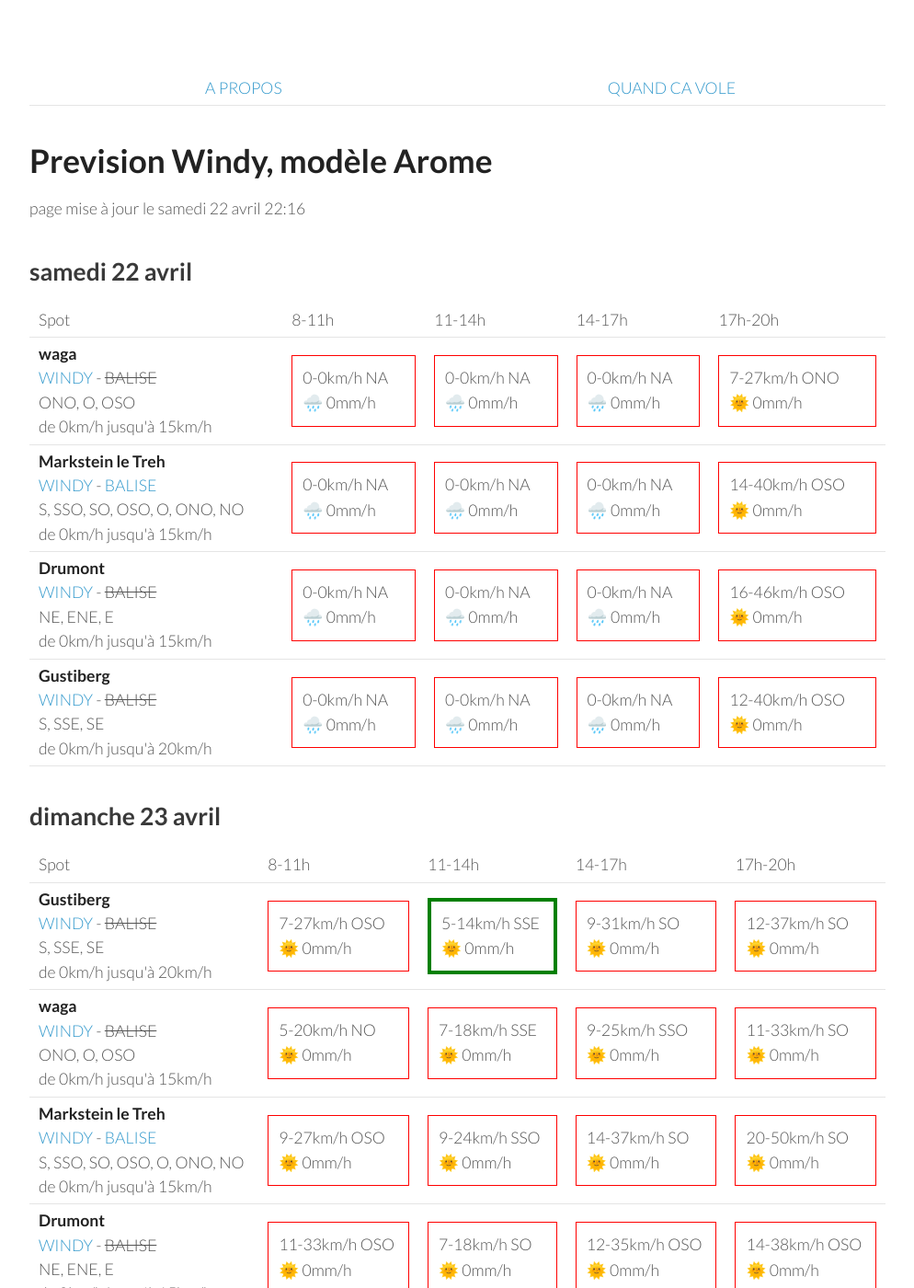
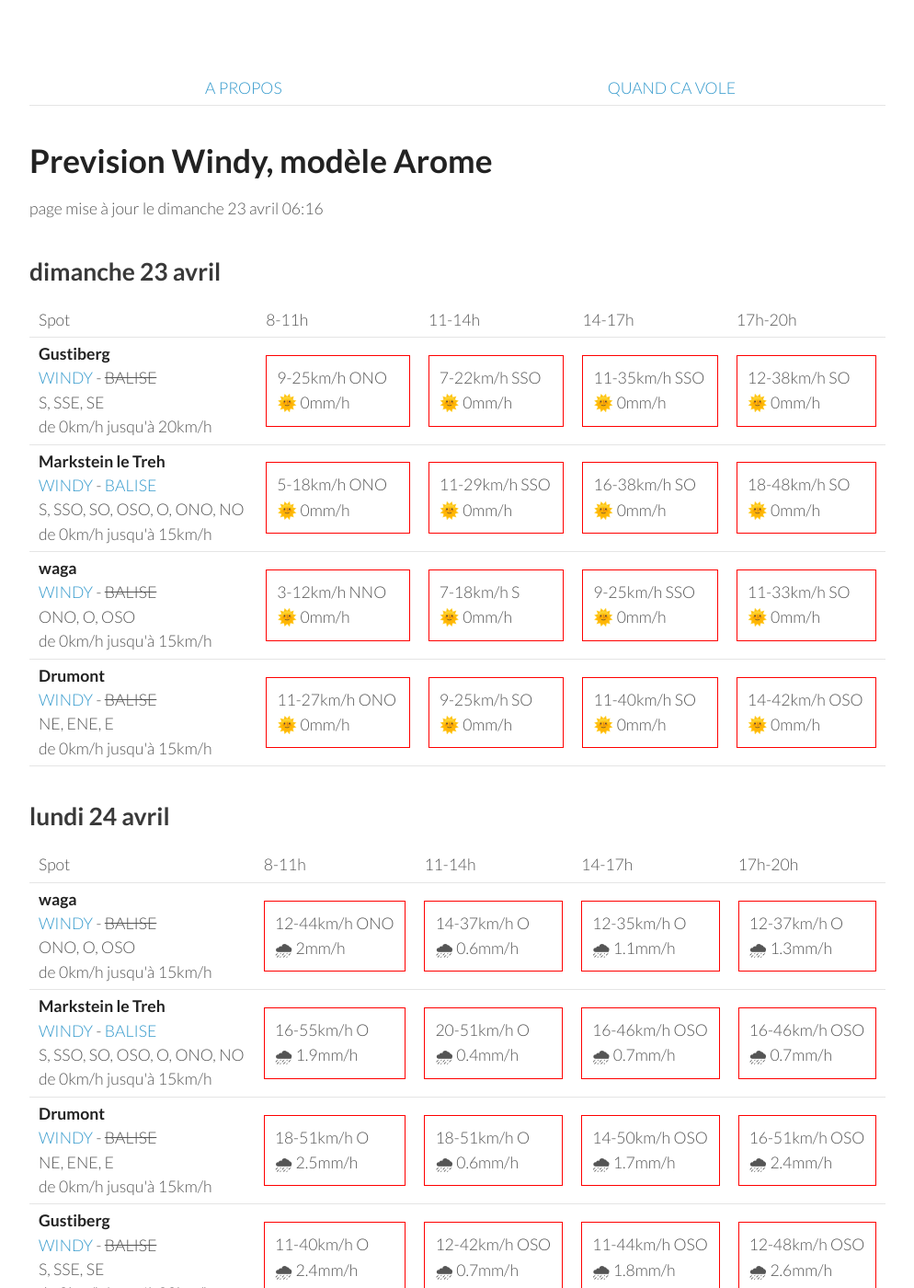
Before and after one commit to parapente-dans-le-nord/parapente-dans-le-nord.github.io, a Jekyll site: the page built from vosges.markdown, in a window 1280 px wide and 1400 px high. Shown: the whole window at 92% size, without its empty margins (26-1020 px from the left). Built offline with Jekyll 4.4.1, drawn with Linux system fonts in a browser that asks for light colours; some of the changed text lies outside the part shown.

Commit message:
update index.markdown

```diff
--- a/vosges.markdown
+++ b/vosges.markdown
@@ -7,60 +7,8 @@ title:  "Tous les spots"
 {: .links}
 
 # Prevision Windy, modèle Arome
-page mise à jour le samedi 22 avril 22:16
+page mise à jour le dimanche 23 avril 06:16
 
-## samedi 22 avril
-
-{::nomarkdown}
-<table>
-  <tbody>
-    <tr>
-      <td>Spot</td>
-      <td>8-11h</td>
-      <td>11-14h</td>
-      <td>14-17h</td>
-      <td>17h-20h</td>
-    </tr>
-<tr>
-        <td><strong>waga</strong><br><a href="https://windy.com/47.903/6.996?47.900,6.983,15">WINDY</a> - <span class="no-balise"> BALISE </span><br> <span class="vent-favorable">ONO, O, OSO</span><br><span class="force-vent">de 0km/h jusqu'à 15km/h</span> </td>
-
-            <td><div class="not-flyable"><p>0-0km/h NA</p><p>🌧️ 0mm/h</p></div></td>
-            <td><div class="not-flyable"><p>0-0km/h NA</p><p>🌧️ 0mm/h</p></div></td>
-            <td><div class="not-flyable"><p>0-0km/h NA</p><p>🌧️ 0mm/h</p></div></td>
-            <td><div class="not-flyable"><p>7-27km/h ONO</p><p>🌞 0mm/h</p></div></td>
-
-    </tr>
-<tr>
-        <td><strong>Markstein le Treh</strong><br><a href="https://windy.com/47.926/7.012?47.505,7.012,8,m:eY1agmQ">WINDY</a> - <span class=""><a href="http://www.balisemeteo.com/balise.php?idBalise=136">BALISE</a> </span><br> <span class="vent-favorable">S, SSO, SO, OSO, O, ONO, NO</span><br><span class="force-vent">de 0km/h jusqu'à 15km/h</span> </td>
-
-            <td><div class="not-flyable"><p>0-0km/h NA</p><p>🌧️ 0mm/h</p></div></td>
-            <td><div class="not-flyable"><p>0-0km/h NA</p><p>🌧️ 0mm/h</p></div></td>
-            <td><div class="not-flyable"><p>0-0km/h NA</p><p>🌧️ 0mm/h</p></div></td>
-            <td><div class="not-flyable"><p>14-40km/h OSO</p><p>🌞 0mm/h</p></div></td>
-
-    </tr>
-<tr>
-        <td><strong>Drumont</strong><br><a href="https://windy.com/47.898/6.919?47.687,6.919,9,m:eYYagmG">WINDY</a> - <span class="no-balise"> BALISE </span><br> <span class="vent-favorable">NE, ENE, E</span><br><span class="force-vent">de 0km/h jusqu'à 15km/h</span> </td>
-
-            <td><div class="not-flyable"><p>0-0km/h NA</p><p>🌧️ 0mm/h</p></div></td>
-            <td><div class="not-flyable"><p>0-0km/h NA</p><p>🌧️ 0mm/h</p></div></td>
-            <td><div class="not-flyable"><p>0-0km/h NA</p><p>🌧️ 0mm/h</p></div></td>
-            <td><div class="not-flyable"><p>16-46km/h OSO</p><p>🌞 0mm/h</p></div></td>
-
-    </tr>
-<tr>
-        <td><strong>Gustiberg</strong><br><a href="https://windy.com/47.894/6.934?47.891,6.934,15,m:eYYagmI">WINDY</a> - <span class="no-balise"> BALISE </span><br> <span class="vent-favorable">S, SSE, SE</span><br><span class="force-vent">de 0km/h jusqu'à 20km/h</span> </td>
-
-            <td><div class="not-flyable"><p>0-0km/h NA</p><p>🌧️ 0mm/h</p></div></td>
-            <td><div class="not-flyable"><p>0-0km/h NA</p><p>🌧️ 0mm/h</p></div></td>
-            <td><div class="not-flyable"><p>0-0km/h NA</p><p>🌧️ 0mm/h</p></div></td>
-            <td><div class="not-flyable"><p>12-40km/h OSO</p><p>🌞 0mm/h</p></div></td>
-
-    </tr>
-
-</tbody>
-</table>
-{:/}
 ## dimanche 23 avril
 
 {::nomarkdown}
@@ -76,40 +24,40 @@ page mise à jour le samedi 22 avril 22:16
 <tr>
         <td><strong>Gustiberg</strong><br><a href="https://windy.com/47.894/6.934?47.891,6.934,15,m:eYYagmI">WINDY</a> - <span class="no-balise"> BALISE </span><br> <span class="vent-favorable">S, SSE, SE</span><br><span class="force-vent">de 0km/h jusqu'à 20km/h</span> </td>
 
-            <td><div class="not-flyable"><p>7-27km/h OSO</p><p>🌞 0mm/h</p></div></td>
-            <td><div class="flyable"><p>5-14km/h SSE</p><p>🌞 0mm/h</p></div></td>
-            <td><div class="not-flyable"><p>9-31km/h SO</p><p>🌞 0mm/h</p></div></td>
-            <td><div class="not-flyable"><p>12-37km/h SO</p><p>🌞 0mm/h</p></div></td>
+            <td><div class="not-flyable"><p>9-25km/h ONO</p><p>🌞 0mm/h</p></div></td>
+            <td><div class="not-flyable"><p>7-22km/h SSO</p><p>🌞 0mm/h</p></div></td>
+            <td><div class="not-flyable"><p>11-35km/h SSO</p><p>🌞 0mm/h</p></div></td>
+            <td><div class="not-flyable"><p>12-38km/h SO</p><p>🌞 0mm/h</p></div></td>
+
+
+    </tr>
+<tr>
+        <td><strong>Markstein le Treh</strong><br><a href="https://windy.com/47.926/7.012?47.505,7.012,8,m:eY1agmQ">WINDY</a> - <span class=""><a href="http://www.balisemeteo.com/balise.php?idBalise=136">BALISE</a> </span><br> <span class="vent-favorable">S, SSO, SO, OSO, O, ONO, NO</span><br><span class="force-vent">de 0km/h jusqu'à 15km/h</span> </td>
+
+            <td><div class="not-flyable"><p>5-18km/h ONO</p><p>🌞 0mm/h</p></div></td>
+            <td><div class="not-flyable"><p>11-29km/h SSO</p><p>🌞 0mm/h</p></div></td>
+            <td><div class="not-flyable"><p>16-38km/h SO</p><p>🌞 0mm/h</p></div></td>
+            <td><div class="not-flyable"><p>18-48km/h SO</p><p>🌞 0mm/h</p></div></td>
 
 
     </tr>
 <tr>
         <td><strong>waga</strong><br><a href="https://windy.com/47.903/6.996?47.900,6.983,15">WINDY</a> - <span class="no-balise"> BALISE </span><br> <span class="vent-favorable">ONO, O, OSO</span><br><span class="force-vent">de 0km/h jusqu'à 15km/h</span> </td>
 
-            <td><div class="not-flyable"><p>5-20km/h NO</p><p>🌞 0mm/h</p></div></td>
-            <td><div class="not-flyable"><p>7-18km/h SSE</p><p>🌞 0mm/h</p></div></td>
+            <td><div class="not-flyable"><p>3-12km/h NNO</p><p>🌞 0mm/h</p></div></td>
+            <td><div class="not-flyable"><p>7-18km/h S</p><p>🌞 0mm/h</p></div></td>
             <td><div class="not-flyable"><p>9-25km/h SSO</p><p>🌞 0mm/h</p></div></td>
             <td><div class="not-flyable"><p>11-33km/h SO</p><p>🌞 0mm/h</p></div></td>
 
 
     </tr>
 <tr>
-        <td><strong>Markstein le Treh</strong><br><a href="https://windy.com/47.926/7.012?47.505,7.012,8,m:eY1agmQ">WINDY</a> - <span class=""><a href="http://www.balisemeteo.com/balise.php?idBalise=136">BALISE</a> </span><br> <span class="vent-favorable">S, SSO, SO, OSO, O, ONO, NO</span><br><span class="force-vent">de 0km/h jusqu'à 15km/h</span> </td>
-
-            <td><div class="not-flyable"><p>9-27km/h OSO</p><p>🌞 0mm/h</p></div></td>
-            <td><div class="not-flyable"><p>9-24km/h SSO</p><p>🌞 0mm/h</p></div></td>
-            <td><div class="not-flyable"><p>14-37km/h SO</p><p>🌞 0mm/h</p></div></td>
-            <td><div class="not-flyable"><p>20-50km/h SO</p><p>🌞 0mm/h</p></div></td>
-
-
-    </tr>
-<tr>
         <td><strong>Drumont</strong><br><a href="https://windy.com/47.898/6.919?47.687,6.919,9,m:eYYagmG">WINDY</a> - <span class="no-balise"> BALISE </span><br> <span class="vent-favorable">NE, ENE, E</span><br><span class="force-vent">de 0km/h jusqu'à 15km/h</span> </td>
 
-            <td><div class="not-flyable"><p>11-33km/h OSO</p><p>🌞 0mm/h</p></div></td>
-            <td><div class="not-flyable"><p>7-18km/h SO</p><p>🌞 0mm/h</p></div></td>
-            <td><div class="not-flyable"><p>12-35km/h OSO</p><p>🌞 0mm/h</p></div></td>
-            <td><div class="not-flyable"><p>14-38km/h OSO</p><p>🌞 0mm/h</p></div></td>
+            <td><div class="not-flyable"><p>11-27km/h ONO</p><p>🌞 0mm/h</p></div></td>
+            <td><div class="not-flyable"><p>9-25km/h SO</p><p>🌞 0mm/h</p></div></td>
+            <td><div class="not-flyable"><p>11-40km/h SO</p><p>🌞 0mm/h</p></div></td>
+            <td><div class="not-flyable"><p>14-42km/h OSO</p><p>🌞 0mm/h</p></div></td>
 
 
     </tr>
@@ -132,40 +80,40 @@ page mise à jour le samedi 22 avril 22:16
 <tr>
         <td><strong>waga</strong><br><a href="https://windy.com/47.903/6.996?47.900,6.983,15">WINDY</a> - <span class="no-balise"> BALISE </span><br> <span class="vent-favorable">ONO, O, OSO</span><br><span class="force-vent">de 0km/h jusqu'à 15km/h</span> </td>
 
-            <td><div class="not-flyable"><p>12-37km/h ONO</p><p>🌧 1.9mm/h</p></div></td>
-            <td><div class="not-flyable"><p>22-64km/h O</p><p>🌧 0.3mm/h</p></div></td>
-            <td><div class="not-flyable"><p>22-64km/h O</p><p>🌧 0.3mm/h</p></div></td>
-            <td><div class="not-flyable"><p>20-62km/h O</p><p>🌧 0.2mm/h</p></div></td>
+            <td><div class="not-flyable"><p>12-44km/h ONO</p><p>🌧 2mm/h</p></div></td>
+            <td><div class="not-flyable"><p>14-37km/h O</p><p>🌧 0.6mm/h</p></div></td>
+            <td><div class="not-flyable"><p>12-35km/h O</p><p>🌧 1.1mm/h</p></div></td>
+            <td><div class="not-flyable"><p>12-37km/h O</p><p>🌧 1.3mm/h</p></div></td>
 
 
     </tr>
 <tr>
         <td><strong>Markstein le Treh</strong><br><a href="https://windy.com/47.926/7.012?47.505,7.012,8,m:eY1agmQ">WINDY</a> - <span class=""><a href="http://www.balisemeteo.com/balise.php?idBalise=136">BALISE</a> </span><br> <span class="vent-favorable">S, SSO, SO, OSO, O, ONO, NO</span><br><span class="force-vent">de 0km/h jusqu'à 15km/h</span> </td>
 
-            <td><div class="not-flyable"><p>20-50km/h O</p><p>🌧 1.5mm/h</p></div></td>
-            <td><div class="not-flyable"><p>22-64km/h O</p><p>🌧 0.3mm/h</p></div></td>
-            <td><div class="not-flyable"><p>22-62km/h O</p><p>🌧 0.3mm/h</p></div></td>
-            <td><div class="not-flyable"><p>20-62km/h O</p><p>🌧 0.2mm/h</p></div></td>
+            <td><div class="not-flyable"><p>16-55km/h O</p><p>🌧 1.9mm/h</p></div></td>
+            <td><div class="not-flyable"><p>20-51km/h O</p><p>🌧 0.4mm/h</p></div></td>
+            <td><div class="not-flyable"><p>16-46km/h OSO</p><p>🌧 0.7mm/h</p></div></td>
+            <td><div class="not-flyable"><p>16-46km/h OSO</p><p>🌧 0.7mm/h</p></div></td>
 
 
     </tr>
 <tr>
         <td><strong>Drumont</strong><br><a href="https://windy.com/47.898/6.919?47.687,6.919,9,m:eYYagmG">WINDY</a> - <span class="no-balise"> BALISE </span><br> <span class="vent-favorable">NE, ENE, E</span><br><span class="force-vent">de 0km/h jusqu'à 15km/h</span> </td>
 
-            <td><div class="not-flyable"><p>16-51km/h O</p><p>🌧 2.6mm/h</p></div></td>
-            <td><div class="not-flyable"><p>22-59km/h O</p><p>🌧 0.6mm/h</p></div></td>
-            <td><div class="not-flyable"><p>22-59km/h O</p><p>🌧 0.5mm/h</p></div></td>
-            <td><div class="not-flyable"><p>20-59km/h O</p><p>🌧 0.8mm/h</p></div></td>
+            <td><div class="not-flyable"><p>18-51km/h O</p><p>🌧 2.5mm/h</p></div></td>
+            <td><div class="not-flyable"><p>18-51km/h O</p><p>🌧 0.6mm/h</p></div></td>
+            <td><div class="not-flyable"><p>14-50km/h OSO</p><p>🌧 1.7mm/h</p></div></td>
+            <td><div class="not-flyable"><p>16-51km/h OSO</p><p>🌧 2.4mm/h</p></div></td>
 
 
     </tr>
 <tr>
         <td><strong>Gustiberg</strong><br><a href="https://windy.com/47.894/6.934?47.891,6.934,15,m:eYYagmI">WINDY</a> - <span class="no-balise"> BALISE </span><br> <span class="vent-favorable">S, SSE, SE</span><br><span class="force-vent">de 0km/h jusqu'à 20km/h</span> </td>
 
-            <td><div class="not-flyable"><p>11-42km/h OSO</p><p>🌧 2.3mm/h</p></div></td>
-            <td><div class="not-flyable"><p>22-61km/h O</p><p>🌧 0.6mm/h</p></div></td>
-            <td><div class="not-flyable"><p>22-59km/h O</p><p>🌧 0.5mm/h</p></div></td>
-            <td><div class="not-flyable"><p>20-59km/h O</p><p>🌧 0.6mm/h</p></div></td>
+            <td><div class="not-flyable"><p>11-40km/h O</p><p>🌧 2.4mm/h</p></div></td>
+            <td><div class="not-flyable"><p>12-42km/h OSO</p><p>🌧 0.7mm/h</p></div></td>
+            <td><div class="not-flyable"><p>11-44km/h OSO</p><p>🌧 1.8mm/h</p></div></td>
+            <td><div class="not-flyable"><p>12-48km/h OSO</p><p>🌧 2.6mm/h</p></div></td>
 
 
     </tr>
@@ -188,40 +136,40 @@ page mise à jour le samedi 22 avril 22:16
 <tr>
         <td><strong>waga</strong><br><a href="https://windy.com/47.903/6.996?47.900,6.983,15">WINDY</a> - <span class="no-balise"> BALISE </span><br> <span class="vent-favorable">ONO, O, OSO</span><br><span class="force-vent">de 0km/h jusqu'à 15km/h</span> </td>
 
-            <td><div class="not-flyable"><p>12-42km/h O</p><p>🌧 0.9mm/h</p></div></td>
-            <td><div class="not-flyable"><p>12-44km/h O</p><p>🌧 1.7mm/h</p></div></td>
-            <td><div class="not-flyable"><p>14-46km/h NO</p><p>🌧 1.3mm/h</p></div></td>
-            <td><div class="not-flyable"><p>12-42km/h NO</p><p>🌧 0.5mm/h</p></div></td>
+            <td><div class="not-flyable"><p>11-40km/h O</p><p>🌧 0.6mm/h</p></div></td>
+            <td><div class="not-flyable"><p>18-53km/h O</p><p>🌧 0.5mm/h</p></div></td>
+            <td><div class="not-flyable"><p>16-53km/h ONO</p><p>🌧 0.9mm/h</p></div></td>
+            <td><div class="not-flyable"><p>12-50km/h NO</p><p>🌧 0.8mm/h</p></div></td>
 
 
     </tr>
 <tr>
         <td><strong>Markstein le Treh</strong><br><a href="https://windy.com/47.926/7.012?47.505,7.012,8,m:eY1agmQ">WINDY</a> - <span class=""><a href="http://www.balisemeteo.com/balise.php?idBalise=136">BALISE</a> </span><br> <span class="vent-favorable">S, SSO, SO, OSO, O, ONO, NO</span><br><span class="force-vent">de 0km/h jusqu'à 15km/h</span> </td>
 
-            <td><div class="not-flyable"><p>14-42km/h O</p><p>🌧 1mm/h</p></div></td>
-            <td><div class="not-flyable"><p>12-44km/h O</p><p>🌧 1.5mm/h</p></div></td>
-            <td><div class="not-flyable"><p>14-44km/h NO</p><p>🌧 1.4mm/h</p></div></td>
-            <td><div class="not-flyable"><p>12-42km/h NO</p><p>🌧 0.6mm/h</p></div></td>
+            <td><div class="not-flyable"><p>11-40km/h O</p><p>🌧 0.5mm/h</p></div></td>
+            <td><div class="not-flyable"><p>18-53km/h O</p><p>🌧 0.7mm/h</p></div></td>
+            <td><div class="not-flyable"><p>16-53km/h ONO</p><p>🌧 0.9mm/h</p></div></td>
+            <td><div class="not-flyable"><p>12-50km/h NO</p><p>🌧 0.9mm/h</p></div></td>
 
 
     </tr>
 <tr>
         <td><strong>Drumont</strong><br><a href="https://windy.com/47.898/6.919?47.687,6.919,9,m:eYYagmG">WINDY</a> - <span class="no-balise"> BALISE </span><br> <span class="vent-favorable">NE, ENE, E</span><br><span class="force-vent">de 0km/h jusqu'à 15km/h</span> </td>
 
-            <td><div class="not-flyable"><p>12-37km/h O</p><p>🌧 1.3mm/h</p></div></td>
-            <td><div class="not-flyable"><p>14-40km/h O</p><p>🌧 2mm/h</p></div></td>
-            <td><div class="not-flyable"><p>14-44km/h NO</p><p>🌧 1.1mm/h</p></div></td>
-            <td><div class="not-flyable"><p>12-40km/h NO</p><p>🌧 0.7mm/h</p></div></td>
+            <td><div class="not-flyable"><p>11-35km/h O</p><p>🌧 0.7mm/h</p></div></td>
+            <td><div class="not-flyable"><p>18-50km/h O</p><p>🌧 1.2mm/h</p></div></td>
+            <td><div class="not-flyable"><p>16-50km/h ONO</p><p>🌧 0.7mm/h</p></div></td>
+            <td><div class="not-flyable"><p>12-46km/h NO</p><p>🌧 1.7mm/h</p></div></td>
 
 
     </tr>
 <tr>
         <td><strong>Gustiberg</strong><br><a href="https://windy.com/47.894/6.934?47.891,6.934,15,m:eYYagmI">WINDY</a> - <span class="no-balise"> BALISE </span><br> <span class="vent-favorable">S, SSE, SE</span><br><span class="force-vent">de 0km/h jusqu'à 20km/h</span> </td>
 
-            <td><div class="not-flyable"><p>12-37km/h O</p><p>🌧 1.2mm/h</p></div></td>
-            <td><div class="not-flyable"><p>12-42km/h O</p><p>🌧 1.9mm/h</p></div></td>
-            <td><div class="not-flyable"><p>14-44km/h NO</p><p>🌧 1.1mm/h</p></div></td>
-            <td><div class="not-flyable"><p>12-40km/h NO</p><p>🌧 0.6mm/h</p></div></td>
+            <td><div class="not-flyable"><p>11-37km/h O</p><p>🌧 0.7mm/h</p></div></td>
+            <td><div class="not-flyable"><p>18-50km/h O</p><p>🌧 1mm/h</p></div></td>
+            <td><div class="not-flyable"><p>16-50km/h ONO</p><p>🌧 0.8mm/h</p></div></td>
+            <td><div class="not-flyable"><p>12-48km/h NO</p><p>🌧 1.5mm/h</p></div></td>
 
 
     </tr>
@@ -255,7 +203,7 @@ page mise à jour le samedi 22 avril 22:16
         <td><strong>Drumont</strong><br><a href="https://windy.com/47.898/6.919?47.687,6.919,9,m:eYYagmG">WINDY</a> - <span class="no-balise"> BALISE </span><br> <span class="vent-favorable">NE, ENE, E</span><br><span class="force-vent">de 0km/h jusqu'à 15km/h</span> </td>
 
             <td><div class="flyable"><p>3-12km/h ENE</p><p>🌞 0mm/h</p></div></td>
-            <td><div class="not-flyable"><p>3-18km/h S</p><p>🌞 0mm/h</p></div></td>
+            <td><div class="not-flyable"><p>3-18km/h SSO</p><p>🌞 0mm/h</p></div></td>
             <td><div class="not-flyable"><p>7-22km/h SO</p><p>🌞 0mm/h</p></div></td>
             <td><div class="not-flyable"><p>9-29km/h OSO</p><p>🌞 0mm/h</p></div></td>
 
@@ -265,7 +213,7 @@ page mise à jour le samedi 22 avril 22:16
         <td><strong>Markstein le Treh</strong><br><a href="https://windy.com/47.926/7.012?47.505,7.012,8,m:eY1agmQ">WINDY</a> - <span class=""><a href="http://www.balisemeteo.com/balise.php?idBalise=136">BALISE</a> </span><br> <span class="vent-favorable">S, SSO, SO, OSO, O, ONO, NO</span><br><span class="force-vent">de 0km/h jusqu'à 15km/h</span> </td>
 
             <td><div class="not-flyable"><p>3-11km/h NE</p><p>🌞 0mm/h</p></div></td>
-            <td><div class="not-flyable"><p>3-16km/h S</p><p>🌞 0mm/h</p></div></td>
+            <td><div class="not-flyable"><p>3-16km/h SSE</p><p>🌞 0mm/h</p></div></td>
             <td><div class="not-flyable"><p>5-22km/h SO</p><p>🌞 0mm/h</p></div></td>
             <td><div class="not-flyable"><p>5-25km/h OSO</p><p>🌞 0mm/h</p></div></td>
 
@@ -275,7 +223,7 @@ page mise à jour le samedi 22 avril 22:16
         <td><strong>waga</strong><br><a href="https://windy.com/47.903/6.996?47.900,6.983,15">WINDY</a> - <span class="no-balise"> BALISE </span><br> <span class="vent-favorable">ONO, O, OSO</span><br><span class="force-vent">de 0km/h jusqu'à 15km/h</span> </td>
 
             <td><div class="not-flyable"><p>3-11km/h NE</p><p>🌞 0mm/h</p></div></td>
-            <td><div class="not-flyable"><p>3-16km/h S</p><p>🌞 0mm/h</p></div></td>
+            <td><div class="not-flyable"><p>3-16km/h SSE</p><p>🌞 0mm/h</p></div></td>
             <td><div class="not-flyable"><p>5-22km/h SO</p><p>🌞 0mm/h</p></div></td>
             <td><div class="not-flyable"><p>7-25km/h OSO</p><p>🌞 0mm/h</p></div></td>
 
```
